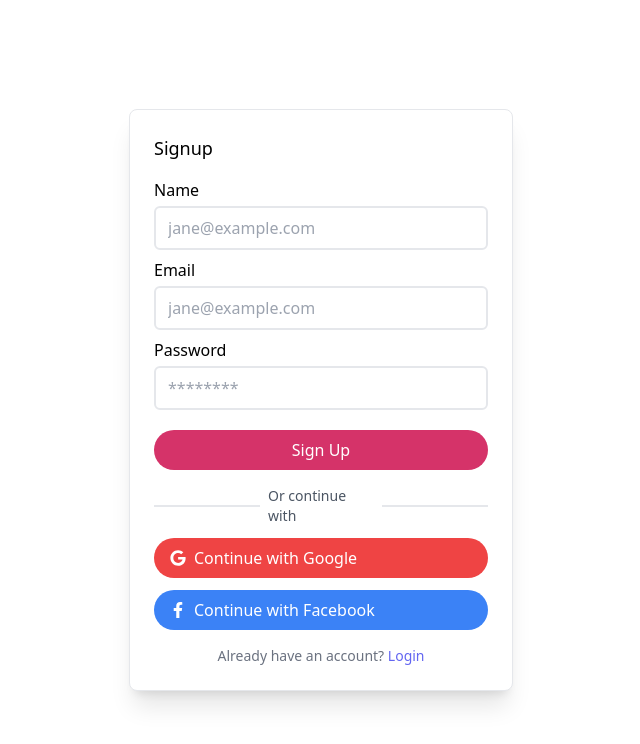
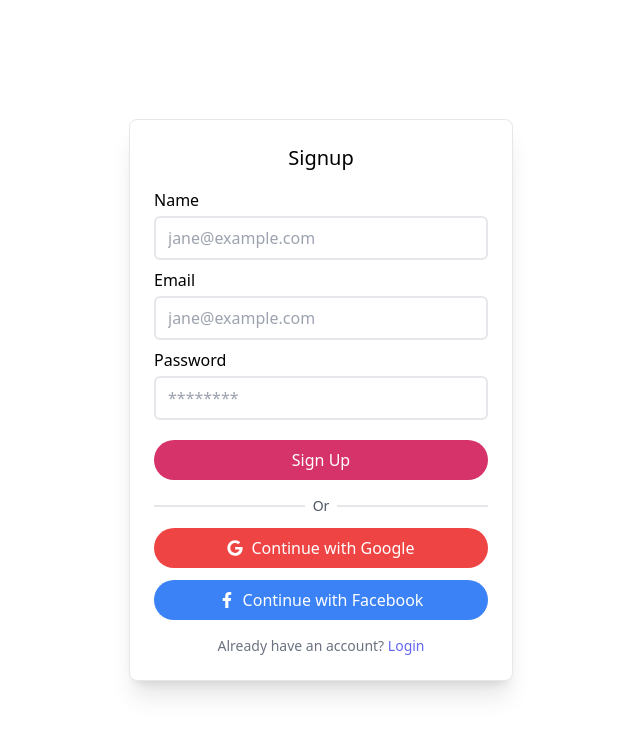
Before and after one commit to motalibpathan/chai-chat-whit-ai-frontend, a React (Create React App) app: page /signup in a window 1280 px wide. Shown: the top 744 px of the page, without its empty margins (319-959 px from the left). Built offline with nearby package versions, Linux system fonts and the light colour scheme; no server answers.

Commit message:
login and signup page design changes

```diff
--- a/public/index.html
+++ b/public/index.html
@@ -30,7 +30,7 @@
       work correctly both with client-side routing and a non-root public URL.
       Learn how to configure a non-root public URL by running `npm run build`.
     -->
-    <title>React App</title>
+    <title>Ai Chat App</title>
   </head>
   <body class="dark:bg-gray-600">
     <noscript>You need to enable JavaScript to run this app.</noscript>
--- a/src/pages/Login.js
+++ b/src/pages/Login.js
@@ -23,7 +23,7 @@ const Login = () => {
       {loading && <LoadingBar />}
       <div className="bg-white dark:bg-gray-800 min-h-screen flex items-center justify-center">
         <div className="bg-white p-6 rounded-lg shadow-xl w-full max-w-sm border">
-          <h1 className="text-lg font-medium mb-4">Login</h1>
+          <h1 className="text-xl font-medium mb-4 text-center">Login</h1>
           <form onSubmit={handleSubmit}>
             <label className="block font-medium mb-2">
               Email
@@ -53,20 +53,19 @@ const Login = () => {
           <div className="w-full my-4 space-y-3">
             <div className="flex items-center gap-2">
               <div className="border-t-2 w-full"></div>
-              <div className="text-sm text-gray-600 w-full">
-                Or continue with
-              </div>
+              <div className="text-sm text-gray-600">Or</div>
               <div className="border-t-2 w-full"></div>
             </div>
             <button
               onClick={googleLogin}
-              className="bg-red-500 text-white py-2 px-4 rounded-full hover:bg-red-600 w-full flex items-center duration-500"
+              className="bg-red-500 text-white py-2 px-4 rounded-full hover:bg-red-600 w-full flex justify-center items-center duration-500"
             >
-              <FaGoogle className="mr-2" /> Continue with Google
+              <FaGoogle className="mr-2" />{" "}
+              <span className="">Continue with Google</span>
             </button>
             <button
               onClick={facebookLogin}
-              className="bg-blue-500 text-white py-2 px-4  rounded-full hover:bg-blue-600 w-full flex items-center duration-500"
+              className="bg-blue-500 text-white py-2 px-4  rounded-full hover:bg-blue-600 w-full flex justify-center items-center duration-500"
             >
               <FaFacebookF className="mr-2" /> Continue with Facebook
             </button>
--- a/src/pages/Signup.js
+++ b/src/pages/Signup.js
@@ -28,7 +28,7 @@ const Signup = () => {
       {loading && <LoadingBar />}
       <div className="bg-white dark:bg-gray-800 min-h-screen flex items-center justify-center">
         <div className="bg-white p-6 rounded-lg shadow-xl w-full max-w-sm border">
-          <h1 className="text-lg font-medium mb-4">Signup</h1>
+          <h1 className="text-xl font-medium mb-4 text-center">Signup</h1>
           <form onSubmit={handleSubmit}>
             <label className="block font-medium mb-2">
               Name
@@ -65,20 +65,19 @@ const Signup = () => {
           <div className="w-full my-4 space-y-3">
             <div className="flex items-center gap-2">
               <div className="border-t-2 w-full"></div>
-              <div className="text-sm text-gray-600 w-full">
-                Or continue with
-              </div>
+              <div className="text-sm text-gray-600 ">Or</div>
               <div className="border-t-2 w-full"></div>
             </div>
             <button
               onClick={googleLogin}
-              className="bg-red-500 text-white py-2 px-4 rounded-full hover:bg-red-600 w-full flex items-center duration-500"
+              className="bg-red-500 text-white py-2 px-4 rounded-full hover:bg-red-600 w-full flex justify-center items-center duration-500"
             >
-              <FaGoogle className="mr-2" /> Continue with Google
+              <FaGoogle className="mr-2" />{" "}
+              <span className="">Continue with Google</span>
             </button>
             <button
               onClick={facebookLogin}
-              className="bg-blue-500 text-white py-2 px-4  rounded-full hover:bg-blue-600 w-full flex items-center duration-500"
+              className="bg-blue-500 text-white py-2 px-4  rounded-full hover:bg-blue-600 w-full flex justify-center items-center duration-500"
             >
               <FaFacebookF className="mr-2" /> Continue with Facebook
             </button>
```
